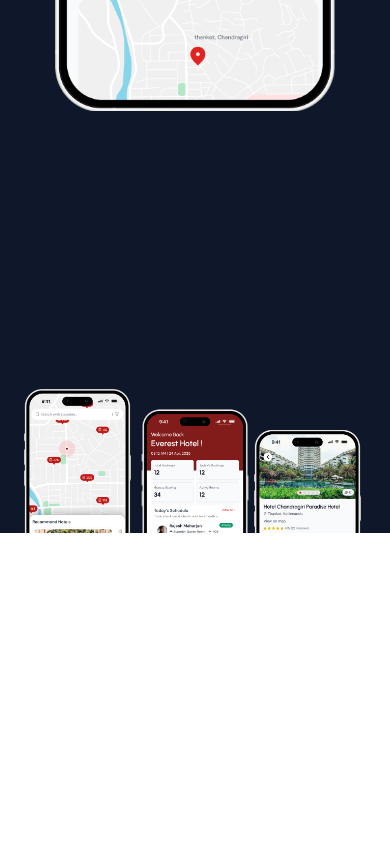
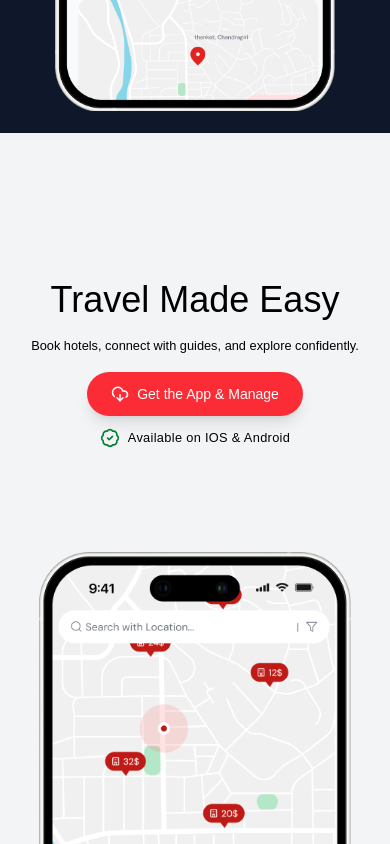
Before and after one commit to arvinpro/Room24, a Next.js app: page / in a window 390 px wide. Shown: the part 3498-4342 px from the top of the page. Built offline with nearby package versions, Linux system fonts and the light colour scheme.

Commit message:
latest commit

```diff
--- a/app/components/AppFeature.tsx
+++ b/app/components/AppFeature.tsx
@@ -23,7 +23,7 @@ export default function AppFeature() {
           start: "top top",
           end: "bottom top",
           pin: true, // pin current section
-          pinSpacing: true,
+          pinSpacing: false,
           scrub: 1, // smooth scrubbing
         });
       }
@@ -74,7 +74,7 @@ export default function AppFeature() {
           </div>
 
           {/* MOBILE IMAGE */}
-          <motion.div className="flex justify-center items-end relative z-10  sm:hidden">
+          <motion.div className="flex justify-center items-end relative z-10 md:hidden">
             <motion.div
               initial={{ opacity: 0, scale: 0.8 }}
               whileInView={{ opacity: 1, scale: 1 }}
@@ -99,7 +99,7 @@ export default function AppFeature() {
           </motion.div>
 
           {/* DESKTOP IMAGE */}
-          <motion.div className="flex-1 flex justify-center items-end min-h-[400px]  sm:flex">
+          <motion.div className="hidden md:flex flex-1 justify-center items-end min-h-[400px] ">
             <motion.div
               initial={{ opacity: 0, y: 50 }}
               whileInView={{ opacity: 1, y: 0 }}
```
